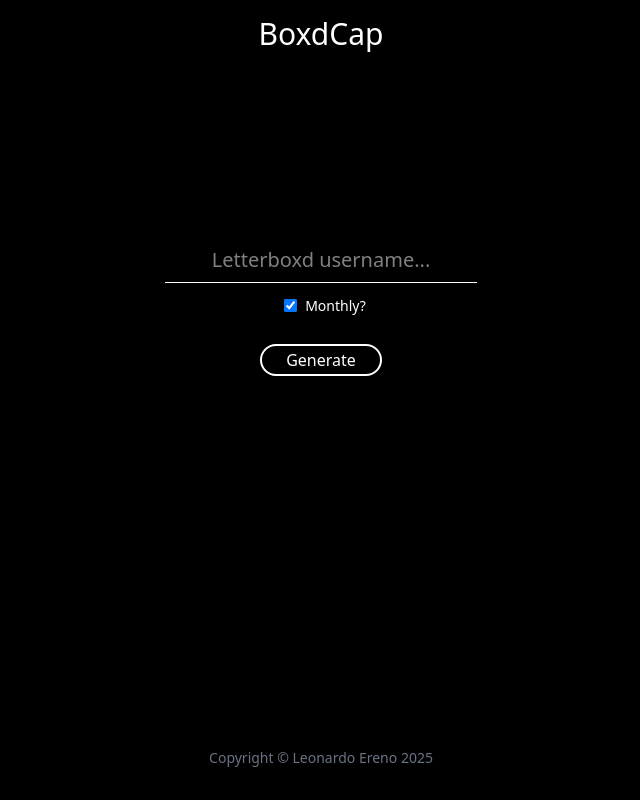
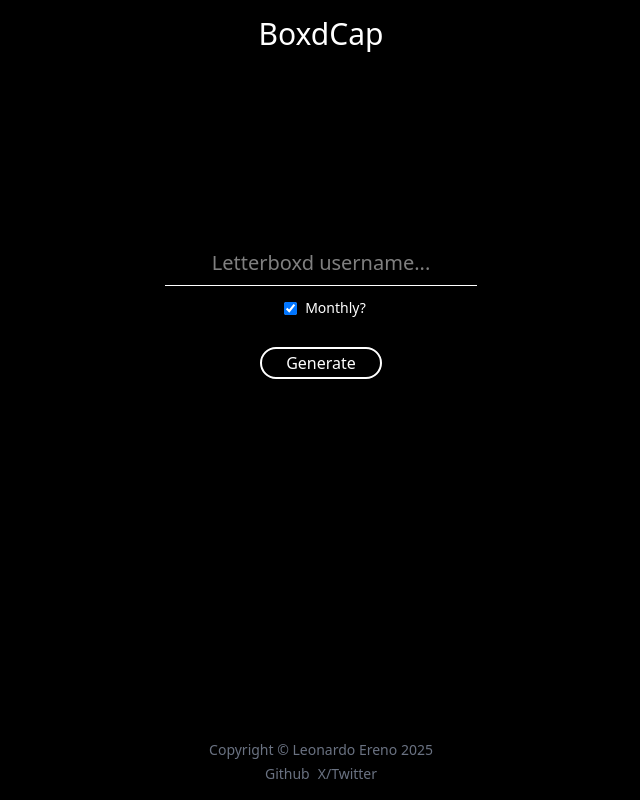
Before and after one commit to leoereno/semaninha, a Next.js app: page / in a window 1280 px wide. Shown: the whole page, without its empty margins (319-959 px from the left). Built offline with nearby package versions, Linux system fonts and the light colour scheme.

Commit message:
UI improvements

```diff
--- a/src/app/page.tsx
+++ b/src/app/page.tsx
@@ -38,7 +38,7 @@
   };
 
   return (
-    <div className="flex flex-col min-h-screen justify-between p-4 gap-1">
+    <div className="flex flex-col min-h-screen justify-between p-4 gap-1 max-h-svh overflow-hidden">
       <h1 className="text-3xl text-white text-center font-thin">BoxdCap</h1>
       {!joinedImage && !loading && (
         <div
@@ -77,21 +77,21 @@
       <div>
         {loading && <p className="text-gray-400 text-center">Loading...</p>}
         {joinedImage != "" && !loading && (
-          <div className="flex flex-col items-center justify-center mt-6 shrink">
+          <div className="flex flex-col items-center justify-center mt-6 shrink max-h-1/6">
             <p className="text-white">
               Last month for <b>{resultUsername}</b>
             </p>
             <Image
               src={joinedImage}
               alt="Movie tiles recap"
-              width={250}
+              width={350}
               height={400}
-              className="p-4 shadow-2xl"
+              className="p-4 shadow-2xl shrink 2xl:w-2xl"
             />
             <a
               download={"month.jpg"}
               href={joinedImage}
-              className="text-gray-300 text-sm mb-5"
+              className="text-gray-300 text-sm mb-5 hover:text-gray-100 transition duration-100"
               title="Download"
             >
               Download
--- a/src/components/ui/Footer.tsx
+++ b/src/components/ui/Footer.tsx
@@ -1,7 +1,11 @@
 export default function Footer(){
     return(
-        <footer>
-            <p className="text-gray-500 text-center p-4 mt-8 text-sm">Copyright © Leonardo Ereno {new Date().getFullYear()}</p>
+        <footer className="flex flex-col gap-1">
+            <p className="text-gray-500 text-center mt-8 text-sm">Copyright © Leonardo Ereno {new Date().getFullYear()}</p>
+            <div className="text-center text-sm flex flex-row gap-2 justify-center">
+                <a href="https://github.com/leoereno" className="text-gray-500 hover:text-gray-300" target="_blank">Github</a>
+                <a href="https://x.com/leoereno" className="text-gray-500 hover:text-gray-300" target="_blank">X/Twitter</a>
+            </div>
         </footer>
     );
 }
```
Also changed, not shown: src/app/api/latestMovies/route.ts (+0 -7 lines).
